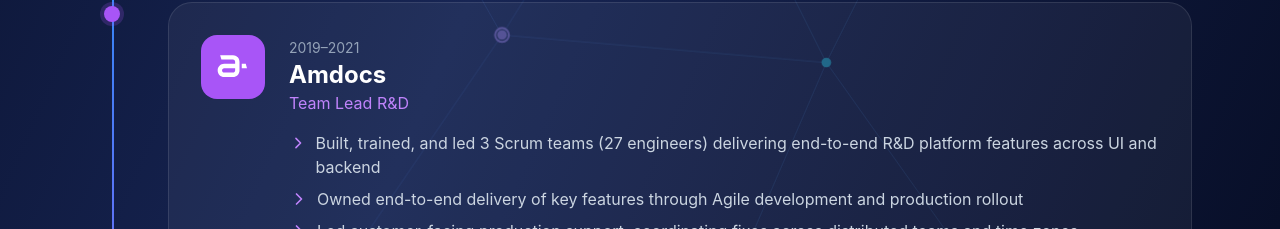
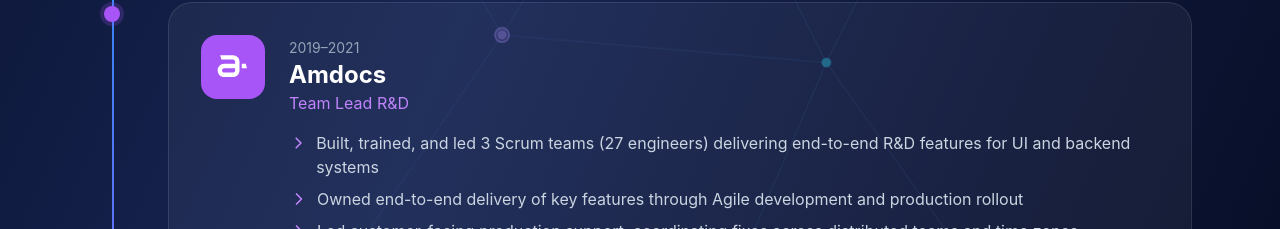
Before and after one commit to royjavelosa/digiport, a React (Vite) app: page / in a window 1280 px wide. Shown: the part 1840-2069 px from the top of the page. Built offline with nearby package versions, Linux system fonts and the light colour scheme.

Commit message:
fix: amdocs tl caption adjust phrasing to avoid wrap

```diff
--- a/src/App.jsx
+++ b/src/App.jsx
@@ -579,8 +579,8 @@
                               className="text-purple-400 mt-0.5"
                             />
                             Built, trained, and led 3 Scrum teams (27 engineers)
-                            delivering end-to-end R&D platform features across
-                            UI and backend
+                            delivering end-to-end R&D features for UI and
+                            backend systems
                           </li>
                           <li className="flex gap-2">
                             <ChevronRight
```
